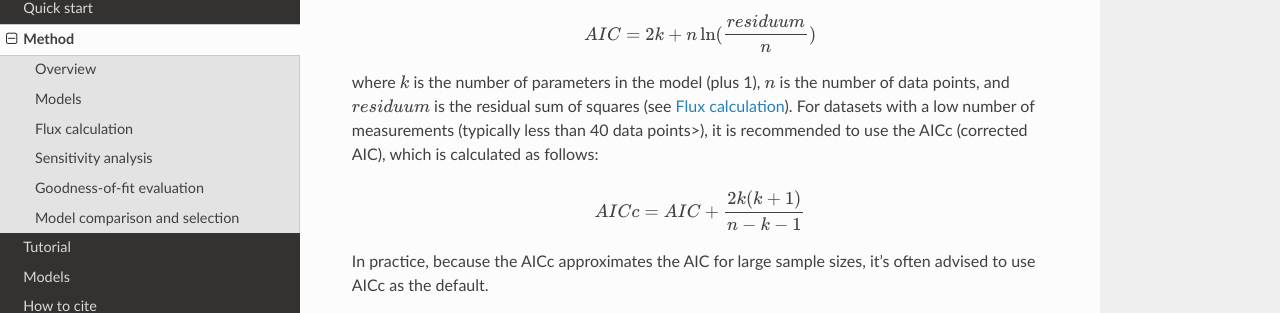
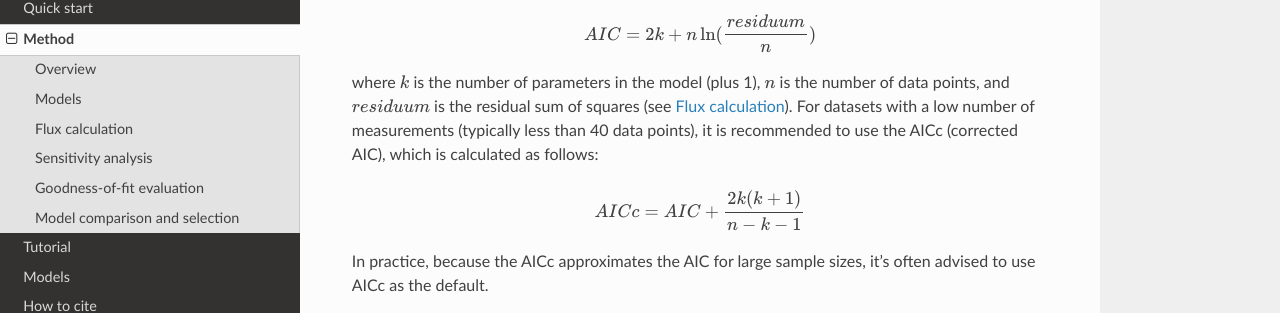
Before and after one commit to MetaSys-LISBP/PhysioFit, a Sphinx documentation site: the page built from docs/method.rst, in a window 1280 px wide and 900 px high, scrolled down 1885 px. Shown: the part 173-486 px from the top of the window. Built offline with Sphinx 7.4.7 and the Read the Docs theme 2.0.0, drawn with Linux system fonts in a browser that asks for light colours.

Commit message:
update doc typo

```diff
--- a/docs/method.rst
+++ b/docs/method.rst
@@ -108,7 +108,7 @@ The AIC is calculated as follows:
 where :math:`k` is the number of parameters in the model (plus 1), :math:`n` is the
 number of data points, and :math:`residuum` is the residual sum of squares (see
 :ref:`optimization_process`). For
-datasets with a low number of measurements (typically less than 40 data points>), it is recommended to use
+datasets with a low number of measurements (typically less than 40 data points), it is recommended to use
 the AICc (corrected AIC), which is
 calculated as follows:
 
```
